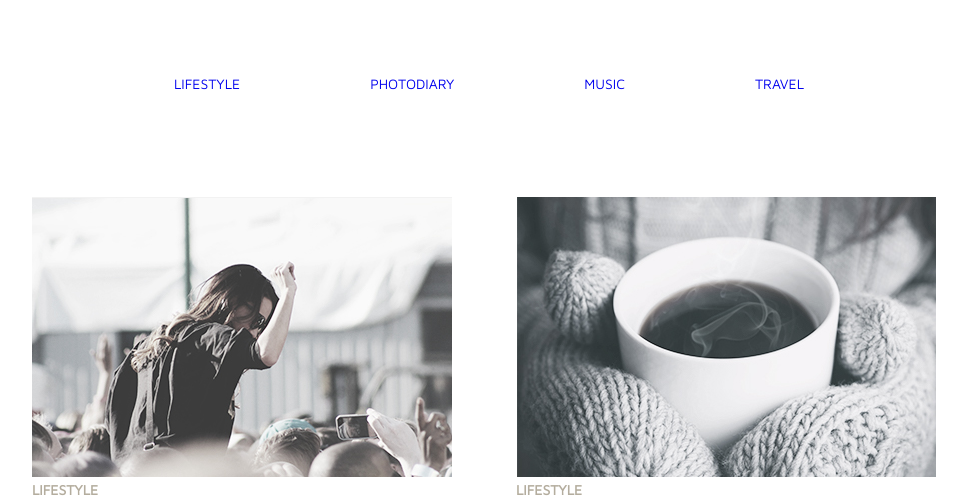
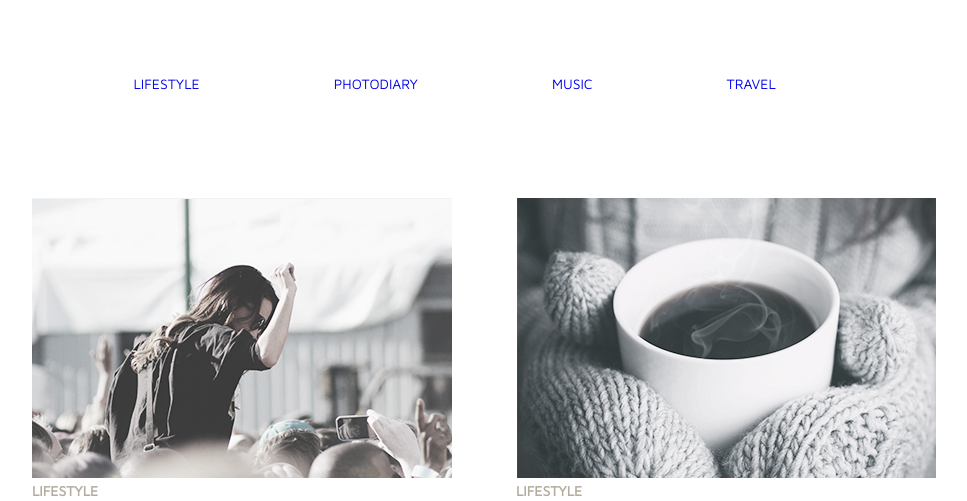
Before and after one commit to dbesedin13/goit-fe-course, a plain HTML site: page homework_3/index.html in a window 1280 px wide. Shown: the top 501 px of the page, without its empty margins (186-1153 px from the left). Drawn offline with Linux system fonts and the light colour scheme.

Commit message:
update home work #3

```diff
--- a/homework_3/assets/css/index.css
+++ b/homework_3/assets/css/index.css
@@ -1,10 +1,11 @@
 *{
     margin: 0;
+    padding: 0;
 }
 
 .header {
     display: block;
-    max-width: 900px;
+    max-width: 901px;
     margin: 0 auto;
   }
 
@@ -17,8 +18,7 @@
   }
 
   .menu {
-    display: flex;
-    justify-content: space-between;
+    display: inline-block;
     text-align: center;
     align-items: center;
     text-transform: uppercase;
```
